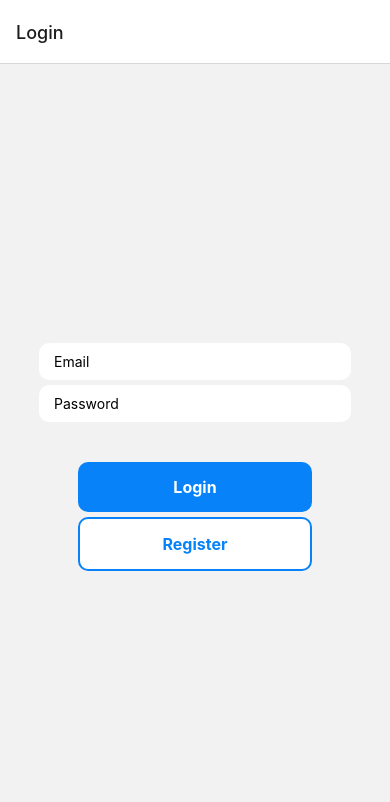
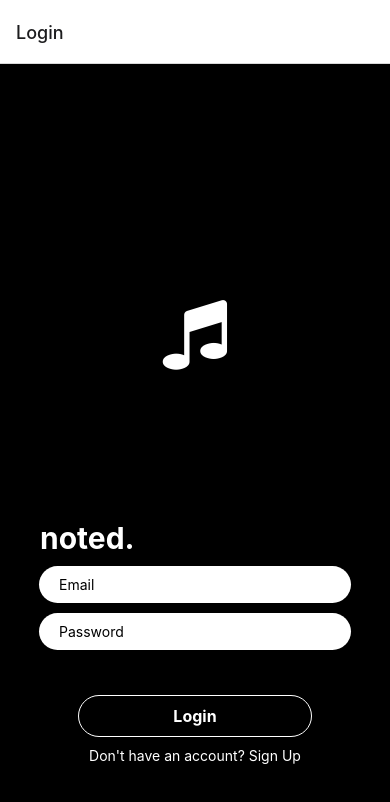
Before and after one commit to andyren12/cs35l, a React Native app: screen /Login in a window 390 px wide. Shown: the top 802 px of the page. Built offline with nearby package versions, Linux system fonts and the light colour scheme.

Commit message:
Improved newly designed login screen for app

```diff
--- a/screens/LoginScreen.js
+++ b/screens/LoginScreen.js
@@ -8,33 +8,16 @@ import {
 } from "react-native";
 import React, { useState } from "react";
 import { useNavigation } from "@react-navigation/native";
-import {
-  createUserWithEmailAndPassword,
-  signInWithEmailAndPassword,
-} from "firebase/auth";
+import { signInWithEmailAndPassword } from "firebase/auth";
 import { auth, db } from "../firebase";
 import { doc, setDoc } from "firebase/firestore";
+import Icon from "react-native-vector-icons/FontAwesome";
 
 const LoginScreen = () => {
   const [email, setEmail] = useState("");
   const [password, setPassword] = useState("");
 
   const navigation = useNavigation();
-
-  const handleSignup = () => {
-    try {
-      createUserWithEmailAndPassword(auth, email, password)
-        .then(async () => {
-          setDoc(doc(db, "users", `${email}`), {
-            workouts: [],
-          });
-          navigation.navigate("Main");
-        })
-        .catch((error) => alert(error.message));
-    } catch (error) {
-      console.error(error);
-    }
-  };
 
   const handleLogin = () => {
     signInWithEmailAndPassword(auth, email, password)
@@ -44,8 +27,16 @@ const LoginScreen = () => {
       .catch((error) => alert(error.message));
   };
 
+  const toSignup = () => {
+    navigation.navigate("Signup");
+  };
+
   return (
     <KeyboardAvoidingView style={styles.container} behavior="padding">
+      <Icon style={styles.icon} name="music" color="white" size={75} />
+      <View style={styles.headerContainer}>
+        <Text style={styles.header}>noted.</Text>
+      </View>
       <View style={styles.inputContainer}>
         <TextInput
           placeholder="Email"
@@ -67,11 +58,11 @@ const LoginScreen = () => {
         <TouchableOpacity onPress={handleLogin} style={styles.button}>
           <Text style={styles.buttonText}>Login</Text>
         </TouchableOpacity>
-        <TouchableOpacity
-          onPress={handleSignup}
-          style={[styles.button, styles.buttonOutline]}
-        >
-          <Text style={styles.buttonOutlineText}>Register</Text>
+      </View>
+      <View style={styles.bottomContainer}>
+        <Text style={styles.bottomText}>Don't have an account? </Text>
+        <TouchableOpacity onPress={toSignup}>
+          <Text style={styles.bottomText}>Sign Up</Text>
         </TouchableOpacity>
       </View>
     </KeyboardAvoidingView>
@@ -83,18 +74,36 @@ export default LoginScreen;
 const styles = StyleSheet.create({
   container: {
     flex: 1,
+    width: "100%",
     justifyContent: "center",
     alignItems: "center",
+    backgroundColor: "black",
+  },
+  headerContainer: {
+    width: "100%",
+    alignItems: "flex-start",
+    paddingLeft: 40,
+    paddingTop: 150,
+  },
+  icon: {
+    paddingTop: 150,
+  },
+  header: {
+    color: "white",
+    fontSize: 30,
+    fontWeight: "bold",
+    textAlign: "left",
   },
   inputContainer: {
     width: "80%",
+    paddingTop: 5,
   },
   input: {
     backgroundColor: "white",
-    paddingHorizontal: 15,
+    paddingHorizontal: 20,
     paddingVertical: 10,
-    borderRadius: 10,
-    marginTop: 5,
+    borderRadius: 20,
+    marginVertical: 5,
   },
   buttonContainer: {
     width: "60%",
@@ -103,26 +112,25 @@ const styles = StyleSheet.create({
     marginTop: 40,
   },
   button: {
-    backgroundColor: "#0782F9",
+    backgroundColor: "black",
+    borderRadius: 4,
+    borderWidth: 1,
+    borderColor: "white",
     width: "100%",
-    padding: 15,
-    borderRadius: 10,
+    padding: 10,
+    borderRadius: 30,
     alignItems: "center",
-  },
-  buttonOutline: {
-    backgroundColor: "white",
-    marginTop: 5,
-    borderColor: "#0782F9",
-    borderWidth: 2,
   },
   buttonText: {
     color: "white",
     fontWeight: "700",
     fontSize: 16,
   },
-  buttonOutlineText: {
-    color: "#0782F9",
-    fontWeight: "700",
-    fontSize: 16,
+  bottomContainer: {
+    flexDirection: "row",
+    paddingTop: 10,
+  },
+  bottomText: {
+    color: "white",
   },
 });
```
